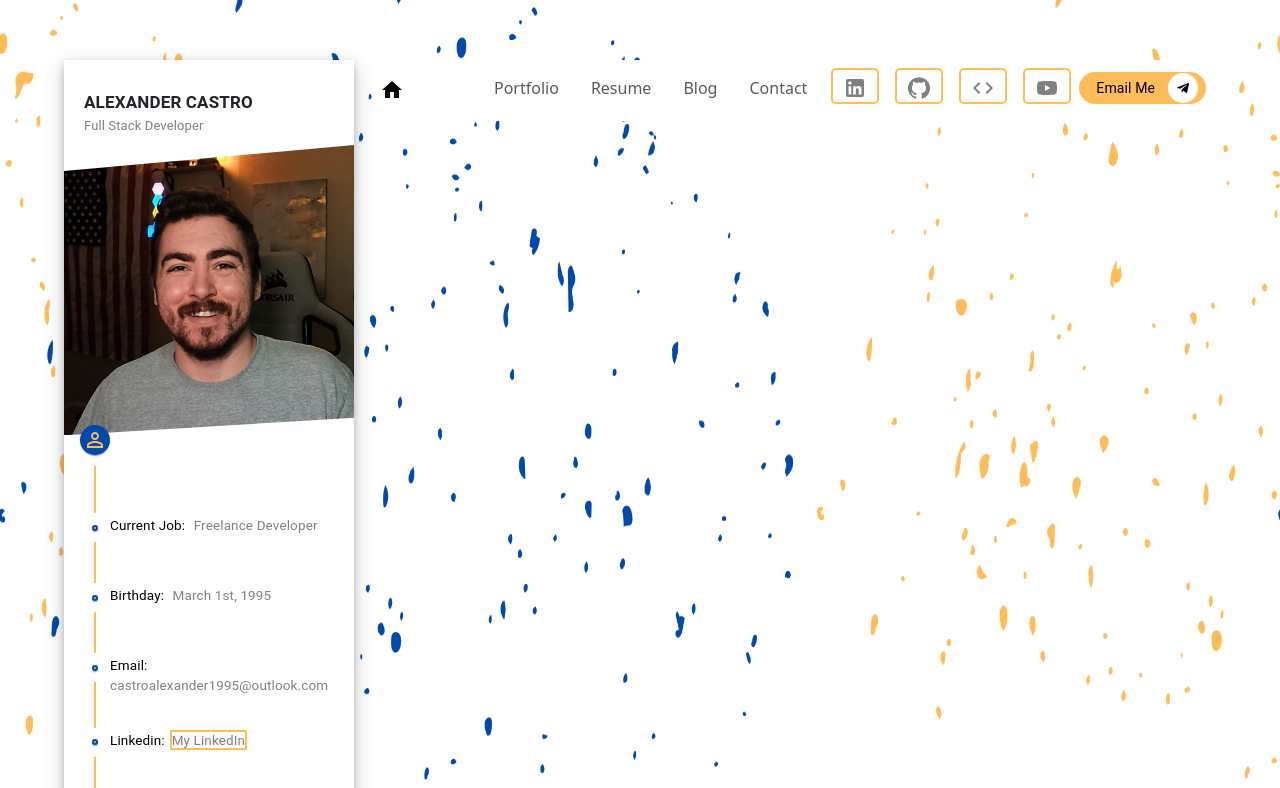
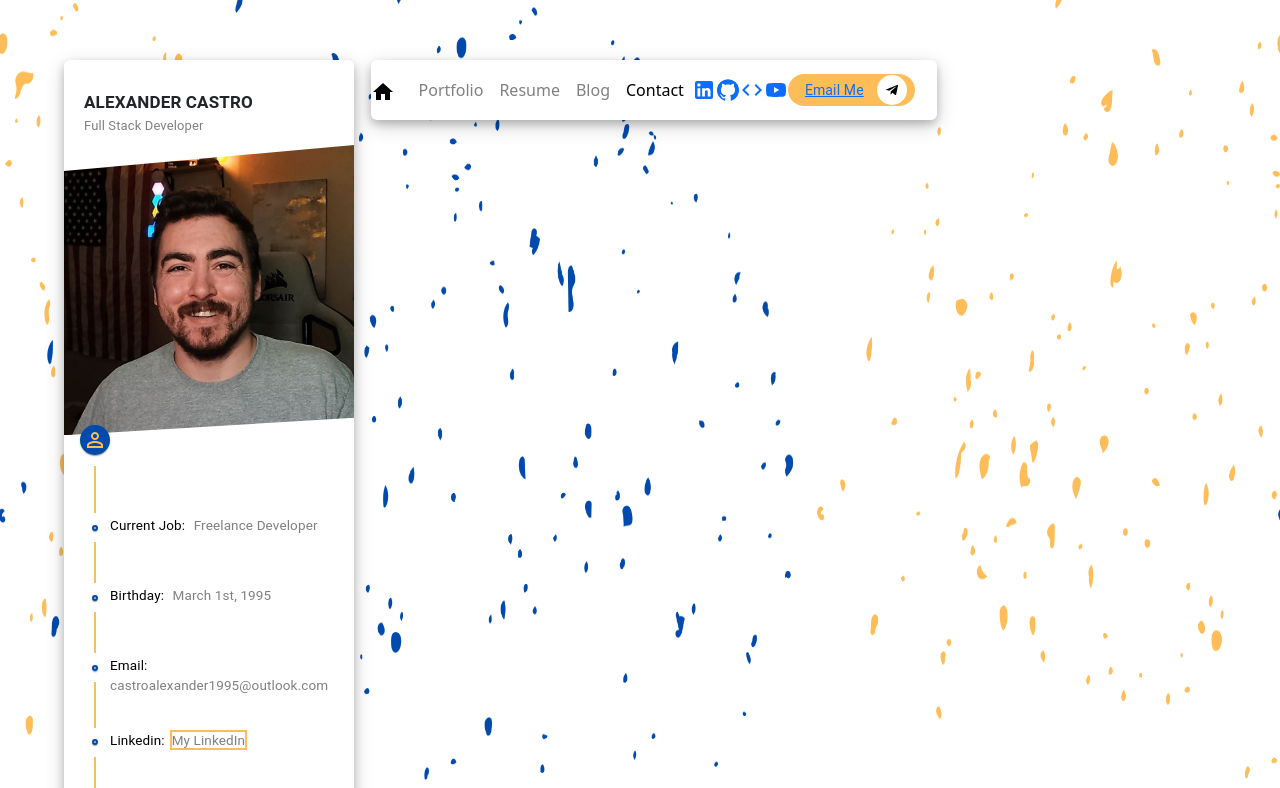
Before and after one commit to SergeantMurica/modernportfolio, a React (Vite) app: page /Contact in a window 1280 px wide. Shown: the top 788 px of the page. Built offline with nearby package versions, Linux system fonts and the light colour scheme.

Commit message:
Header issues

```diff
--- a/src/App.css
+++ b/src/App.css
@@ -1,45 +1,6 @@
 .main_container {
     display: flex;
     margin: 60px 0 0 0;
-}
-
-nav {
-    display: flex;
-    justify-content: center;
-    gap: 50px;
-    padding: 15px 10px;
-    background-color: #FFFFFF;
-    border-bottom: 5px solid #FFFFFF;
-}
-
-nav a {
-    text-decoration: none;
-    font-weight: bold;
-    color: gray;
-    margin: 0 8px;
-    padding: 5px 10px;
-    background-color: #FFFFFF;
-    border: 2px solid #ffbd59;
-    border-radius: 5px;
-    transition: background-color 0.3s, color 0.3s;
-}
-
-nav a:hover {
-    color: #272727;
-    background-color: #FFFFFF;
-    border: 2px solid #004aad;
-}
-
-.link_container {
-    -webkit-box-shadow: 0 4px 8px 0 rgba(0, 0, 0, 0.2), 0 6px 20px 0 rgba(0, 0, 0, 0.19);
-    -moz-box-shadow: 0 4px 8px 0 rgba(0, 0, 0, 0.2), 0 6px 20px 0 rgba(0, 0, 0, 0.19);
-    box-shadow: 0 4px 8px 0 rgba(0, 0, 0, 0.2), 0 6px 20px 0 rgba(0, 0, 0, 0.19);
-    margin-left: 50px;
-    padding: 10px;
-}
-
-.link_container:hover {
-    text-decoration: none;
 }
 
 @media (max-width: 991px) {
--- a/src/App.jsx
+++ b/src/App.jsx
@@ -1,6 +1,6 @@
 import React, { useState } from 'react'
-import { BrowserRouter, Link, Route, Routes } from "react-router-dom";
 import {Container, Grid2} from "@mui/material";
+import { BrowserRouter as Router, Route, Routes } from 'react-router-dom';
 import Profile from "./components/Profile/Profile.jsx";
 import Header from "./components/Header/Header.jsx";
 import Footer from "./components/Footer/Footer.jsx";
@@ -8,6 +8,7 @@ import Portfolio from './pages/Portfolio/Portfolio.jsx';
 import Resume from "./pages/Resume/Resume.jsx";
 import Blog from "./pages/Blog/Blog.jsx";
 import Contact from "./pages/Contact/Contact.jsx";
+import Homepage from "./pages/Home/Home.jsx";
 import './App.css'
 
 
@@ -20,7 +21,18 @@ function App() {
           <Profile/>
         </Grid2>
         <Grid2 item size="auto" >
-          <Header/>
+          <Router>
+            <Header/>
+            <div className="header_container">
+              <Routes>
+                <Route path="/" element={<Homepage/>}/>
+                <Route path="/Portfolio" element={<Portfolio/>}/>
+                <Route path="/Resume" element={<Resume/>}/>
+                <Route path="/Blog" element={<Blog/>}/>
+                <Route path="/Contact" element={<Contact/>}/>
+              </Routes>
+            </div>
+          </Router>
           <Footer/>
         </Grid2>
       </Grid2>
--- /dev/null
+++ b/src/components/Header/Header.css
@@ -0,0 +1,33 @@
+.header {
+    -webkit-box-shadow: 0 4px 8px 0 rgba(0, 0, 0, 0.2), 0 6px 20px 0 rgba(0, 0, 0, 0.19);
+    -moz-box-shadow: 0 4px 8px 0 rgba(0, 0, 0, 0.2), 0 6px 20px 0 rgba(0, 0, 0, 0.19);
+    box-shadow: 0 4px 8px 0 rgba(0, 0, 0, 0.2), 0 6px 20px 0 rgba(0, 0, 0, 0.19);
+    padding: 10px 22px 10px 0;
+    margin: 0 0 30px 0;
+    background: white;
+    border-radius: 6px;
+}
+
+.inactive_link {
+    color: gray;
+    text-decoration: none;
+    font-weight: 500;
+}
+
+.inactive_link:hover {
+    color: #272727;
+    background-color: #FFFFFF;
+    border: 2px solid #004aad;
+    border-radius: 5px;
+    transition: background-color 0.3s, color 0.3s;
+}
+
+.active_link {
+    color: black;
+    text-decoration: none;
+    font-weight: 500;
+    background-color: #FFFFFF;
+    border: 2px solid #ffbd59;
+    border-radius: 5px;
+    transition: background-color 0.3s, color 0.3s;
+}
--- a/src/components/Header/Header.jsx
+++ b/src/components/Header/Header.jsx
@@ -1,20 +1,38 @@
 import React from 'react'
-import 'bootstrap/dist/css/bootstrap.min.css';
 import HomeIcon from '@mui/icons-material/Home';
 import CustomButton from "../Button/Button.jsx";
-import {Nav, Navbar, NavLink} from "react-bootstrap";
+import {
+    Button,
+    Nav,
+    Navbar,
+    Form,
+    FormControl,
+    NavDropdown
+} from "react-bootstrap";
+import { Link, NavLink, useNavigate, useLocation} from 'react-router-dom';
+import 'bootstrap/dist/css/bootstrap.min.css';
 import resumeData from "../../utils/resumeData.jsx";
 import {Telegram} from "@mui/icons-material";
+import './Header.css'
 
 
 
-const Header = (props) => {
-    const pathName = props?.location?.pathname;
+const Header = () => {
+    const location = useLocation();
+    const navigate = useNavigate();
+
+    const link = [
+        { name: "Home", path: "/" },
+        { name: "Portfolio", path: "/Portfolio" },
+        { name: "Resume", path: "/Resume" },
+        { name: "Blog", path: "/Blog" },
+        { name: "Contact", path: "/Contact" },
+    ];
 
     return (
         <Navbar expand="lg" sticky="top" className='header'>
             {/*HomeLink*/}
-            <Nav.Link as={NavLink} to="/">
+            <Nav.Link as={NavLink} to="/" key={link.path} onClick={() => navigate("/")}>
                 <Navbar.Brand className='header_home'>
                     <HomeIcon/>
                 </Navbar.Brand>
@@ -25,20 +43,20 @@ const Header = (props) => {
             <Navbar.Collapse>
                 <Nav>
                     {/*Portfolio*/}
-                    <Nav.Link as={NavLink} to="/Portfolio" className={pathName === '/Portfolio' ? 'active_link' : 'inactive_link'}>Portfolio</Nav.Link>
+                    <Nav.Link as={NavLink} to="/Portfolio" key={link.path} onClick={() => navigate(link.path)} className={location.pathname === link.path ? "active_link" : "inactive_link" }>Portfolio</Nav.Link>
                     {/*Resume*/}
-                    <Nav.Link as={NavLink} to="/Resume" className={pathName === '/Resume' ? 'active_link' : 'inactive_link'}>Resume</Nav.Link>
+                    <Nav.Link as={NavLink} to="/Resume" key={link.path} onClick={() => navigate(link.path)} className={location.pathname === link.path ? "active_link" : "inactive_link"}>Resume</Nav.Link>
                     {/*Blog*/}
-                    <Nav.Link as={NavLink} to="/Blog" className={pathName === '/Blog' ? 'active_link' : 'inactive_link'}>Blog</Nav.Link>
+                    <Nav.Link as={NavLink} to="/Blog" key={link.path} onClick={() => navigate(link.path)} className={location.pathname === link.path ? "active_link" : "inactive_link"}>Blog</Nav.Link>
                     {/*Contact*/}
-                    <Nav.Link as={NavLink} to="/Contact" className={pathName === '/Contact' ? 'active_link' : 'inactive_link'}>Contact</Nav.Link>
+                    <Nav.Link as={NavLink} to="/Contact" key={link.path} onClick={() => navigate(link.path)} className={location.pathname === link.path ? "active_link" : "inactive_link"}>Contact</Nav.Link>
                 </Nav>
 
                 <div className='socials_container'>
                     {Object.keys(resumeData.socials).map(key => (
                         <a href={resumeData.socials[key].url} target="_blank">{resumeData.socials[key].icon}</a>
                     ))}
-                    <CustomButton text={'Email Me'} icon={<Telegram/>} href={'mailto:' + resumeData.email}/>
+                    <CustomButton text={'Email Me'} icon={<Telegram/>} link={'mailto:castroalexander1995@outlook.com'}/>
                 </div>
             </Navbar.Collapse>
 
--- a/src/components/Profile/Profile.css
+++ b/src/components/Profile/Profile.css
@@ -5,6 +5,7 @@
     padding: 10px 0 10px 0;
     background: white;
     min-width: fit-content;
+    border-radius: 6px;
 }
 
 .profile {
--- /dev/null
+++ b/src/pages/Home/Home.jsx
@@ -0,0 +1,8 @@
+import React from 'react'
+
+const Homepage = () => {
+    return (
+        <div></div>
+    )
+}
+export default Homepage;
--- a/src/pages/Portfolio/Portfolio.jsx
+++ b/src/pages/Portfolio/Portfolio.jsx
@@ -1,5 +1,4 @@
 import React from 'react'
-import {Typography} from "@mui/material";
 
 const Portfolio = () => {
     return (
```
